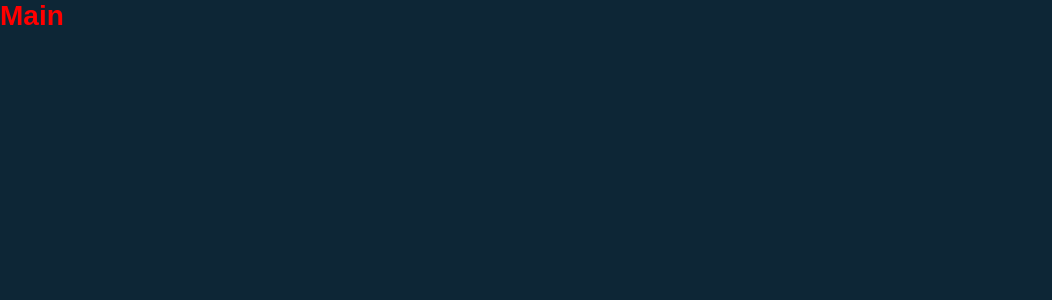
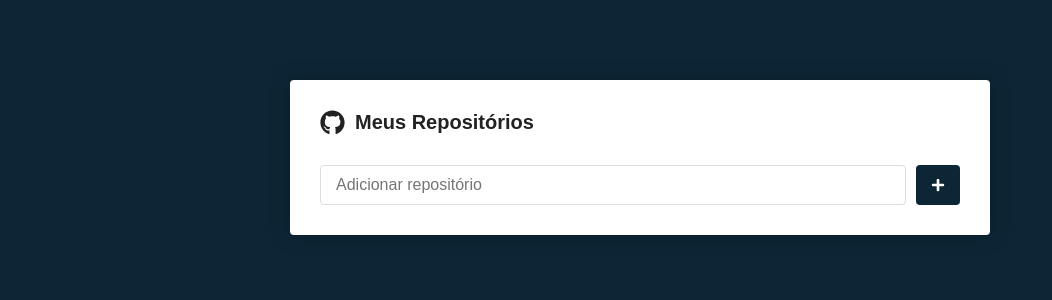
Before and after one commit to felipemariano29/my-repos, a React (Create React App) app: page / in a window 1280 px wide. Shown: the top 300 px of the page, without its empty margins (0-1052 px from the left). Built offline with nearby package versions, Linux system fonts and the light colour scheme.

Commit message:
Styling main page

```diff
--- a/package.json
+++ b/package.json
@@ -8,6 +8,7 @@
     "@testing-library/user-event": "^13.5.0",
     "react": "^18.3.1",
     "react-dom": "^18.3.1",
+    "react-icons": "^5.2.0",
     "react-router-dom": "^6.23.0",
     "react-scripts": "5.0.1",
     "styled-components": "^6.1.9",
--- a/src/pages/Main/index.js
+++ b/src/pages/Main/index.js
@@ -1,8 +1,24 @@
 import React from "react";
-import { Title } from "../../styles";
+import { FaGithub, FaPlus } from "react-icons/fa";
+import { Container, Form, SubmitButton } from "../../styles";
 
 const Main = () => {
-  return <Title>Main</Title>;
+  return (
+    <Container>
+      <h1>
+        <FaGithub size={25} />
+        Meus Repositórios
+      </h1>
+
+      <Form onSubmit={() => {}}>
+        <input type="text" placeholder="Adicionar repositório" />
+
+        <SubmitButton>
+          <FaPlus color="FFF" size={14} />
+        </SubmitButton>
+      </Form>
+    </Container>
+  );
 };
 
 export default Main;
--- a/src/styles.js
+++ b/src/styles.js
@@ -1,5 +1,46 @@
 import styled from "styled-components";
 
-export const Title = styled.h1`
-  color: #ff0000;
+export const Container = styled.div`
+  max-width: 700px;
+  background: #fff;
+  border-radius: 4px;
+  box-shadow: 0 0 20px rgba(0, 0, 0, 0.25);
+  padding: 30px;
+  margin: 80px auto;
+
+  h1 {
+    font-size: 20px;
+    display: flex;
+    align-items: center;
+    flex-direction: row;
+
+    svg {
+      margin-right: 10px;
+    }
+  }
 `;
+
+export const Form = styled.form`
+  margin-top: 30px;
+  display: flex;
+  flex-direction: row;
+  gap: 10px;
+
+  input {
+    flex: 1;
+    border: 1px solid #ddd;
+    padding: 10px 15px;
+    border-radius: 4px;
+    font-size: 16px;
+  }
+`;
+
+export const SubmitButton = styled.button`
+  background: #0d2636;
+  border: 0;
+  border-radius: 4px;
+  padding: 0 15px;
+  display: flex;
+  justify-content: center;
+  align-items: center;
+`;
```
Also changed, not shown: 1 other file (tests, documents, lock files or other folders).
